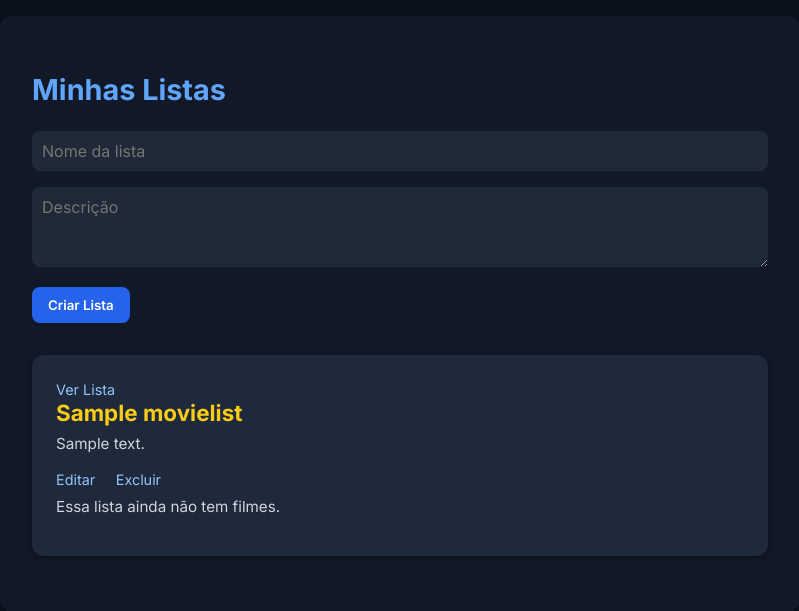
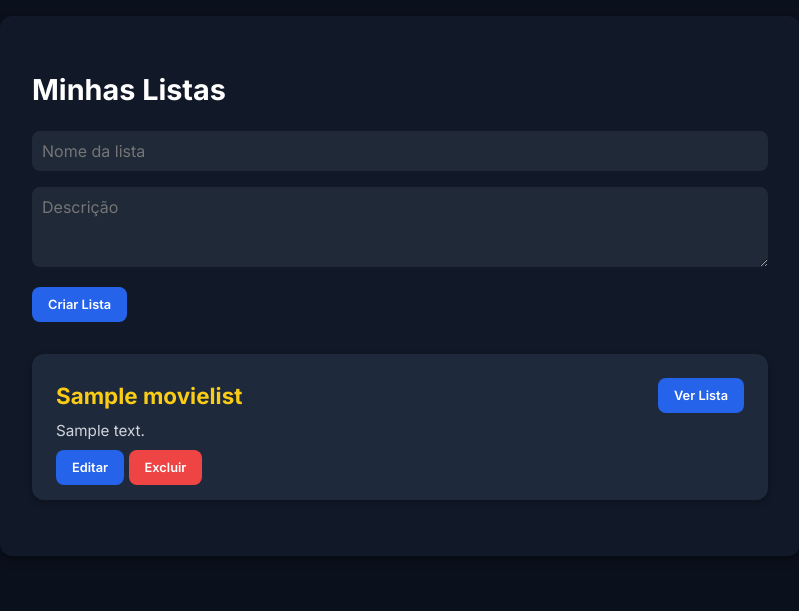
Before and after one commit to BeVieira/inf-1407-movies-website, a Django app: page /user/lists/ in a window 1280 px wide. Shown: the part 100-711 px from the top of the page, without its empty margins (240-1039 px from the left). Run offline with Django 4.2, Linux system fonts and the light colour scheme; a user stored in the database is signed in; tables that the repository leaves empty hold one stand-in row (values such as "Sample post").

Commit message:
refactor: restructure page layouts and update CSS styles

```diff
--- a/movies/moviesApp/static/moviesApp/css/movie_details.css
+++ b/movies/moviesApp/static/moviesApp/css/movie_details.css
@@ -83,7 +83,7 @@ h1 {
     }
 
     .modal-content h2 {
-        color: #60a5fa;
+        color: #ffffff;
         margin-bottom: 1rem;
     }
 
--- a/movies/moviesApp/static/moviesApp/css/user_lists.css
+++ b/movies/moviesApp/static/moviesApp/css/user_lists.css
@@ -10,7 +10,7 @@
 h2 {
     font-size: 1.8rem;
     margin-bottom: 1.5rem;
-    color: #60a5fa;
+    color: #ffffff;
 }
 
 form {
@@ -34,8 +34,7 @@ form textarea {
     min-height: 80px;
 }
 
-form button {
-    background: #2563eb;
+.btn {
     border: none;
     padding: 10px 16px;
     border-radius: 8px;
@@ -43,11 +42,22 @@ form button {
     cursor: pointer;
     font-weight: 600;
     transition: background 0.3s ease;
+    text-decoration: none;
+    font-size: 0.8rem;
+}
+.btn-primary {
+    background: #2563eb;
+}
+.btn-primary:hover {
+    background: #1d4ed8;
+}
+.btn-danger {
+    background: #ef4444;
+}
+.btn-danger:hover {
+    background: #b91c1c;
 }
 
-form button:hover {
-    background: #1d4ed8;
-}
 
 form a {
     margin-left: 1rem;
@@ -76,18 +86,6 @@ form a {
     margin: 0.5rem 0 1rem;
 }
 
-.list-card a {
-    display: inline-block;
-    margin-right: 1rem;
-    color: #93c5fd;
-    text-decoration: none;
-    font-size: 0.9rem;
-}
-
-.list-card a:hover {
-    text-decoration: underline;
-}
-
 .list-card ul {
     list-style: none;
     padding: 0;
@@ -112,3 +110,11 @@ form a {
 .list-card ul li a:hover {
     text-decoration: underline;
 }
+
+.list-card .list-header {
+    width: 100%;
+    display: flex;
+    align-items: center;
+    flex-direction: row-reverse;
+    justify-content: space-between;
+}
--- a/movies/moviesApp/static/moviesApp/css/view_list.css
+++ b/movies/moviesApp/static/moviesApp/css/view_list.css
@@ -1,6 +1,5 @@
 .container {
     padding: 2rem;
-    margin-top: 100px;
     color: #fff;
 }
 
--- a/movies/moviesApp/templates/movies/movie_details.html
+++ b/movies/moviesApp/templates/movies/movie_details.html
@@ -59,7 +59,7 @@
             <p>Você ainda não tem listas. <a href="{% url 'create_list' %}">Crie uma agora</a>.</p>
             {% endif %}
             {% else %}
-            <p><a href="{% url 'login' %}">Entre</a> para favoritar filmes</p>
+            <p>Entre para favoritar filmes</p>
             {% endif %}
             <a href="#" class="close">Cancelar</a>
         </div>
--- a/movies/moviesApp/templates/movies/user_lists.html
+++ b/movies/moviesApp/templates/movies/user_lists.html
@@ -14,7 +14,7 @@
         {% csrf_token %}
         <input type="text" name="name" placeholder="Nome da lista" required>
         <textarea name="description" placeholder="Descrição" required></textarea>
-        <button type="submit">Criar Lista</button>
+        <button class="btn btn-primary" type="submit">Criar Lista</button>
     </form>
 
     {% if not lists %}
@@ -22,24 +22,17 @@
     {% else %}
     {% for list in lists %}
     <div class="list-card">
-        <a href="{% url 'view_list' list.id %}" class="view-btn">Ver Lista</a>
-        <h3>{{ list.name }}</h3>
+        <div class="list-header">
+            <a href="{% url 'view_list' list.id %}" class="btn btn-primary">Ver Lista</a>
+            <h3>{{ list.name }}</h3>
+        </div>
         <p>{{ list.description }}</p>
 
-        <a href="{% url 'edit_list' list.id %}">Editar</a>
-        <a href="{% url 'delete_list' list.id %}">Excluir</a>
+        <a href="{% url 'edit_list' list.id %}" class="btn btn-primary">Editar</a>
+        <a href="{% url 'delete_list' list.id %}" class="btn btn-danger">Excluir</a>
 
         {% if not list.movies.all %}
-        <ul>
-            {% for movie in list.movies.all %}
-            <li>
-                {{ movie.title }}
-                <a href="{% url 'remove_movie_from_list' list.id movie.id %}">Remover</a>
-            </li>
-            {% endfor %}
-        </ul>
-        {% else %}
-        <p>Essa lista ainda não tem filmes.</p>
+        <p style="margin-top: 1.5rem;">Essa lista ainda não tem filmes.</p>
         {% endif %}
         </a>
     </div>
--- a/movies/moviesApp/templates/movies/view_list.html
+++ b/movies/moviesApp/templates/movies/view_list.html
@@ -44,7 +44,7 @@
     {% endfor %}
   </div>
   {% else %}
-  <p>Essa lista ainda não tem filmes.</p>
+  <h2>Essa lista ainda não tem filmes.</h2>
   {% endif %}
 </div>
 {% endblock %}
```
